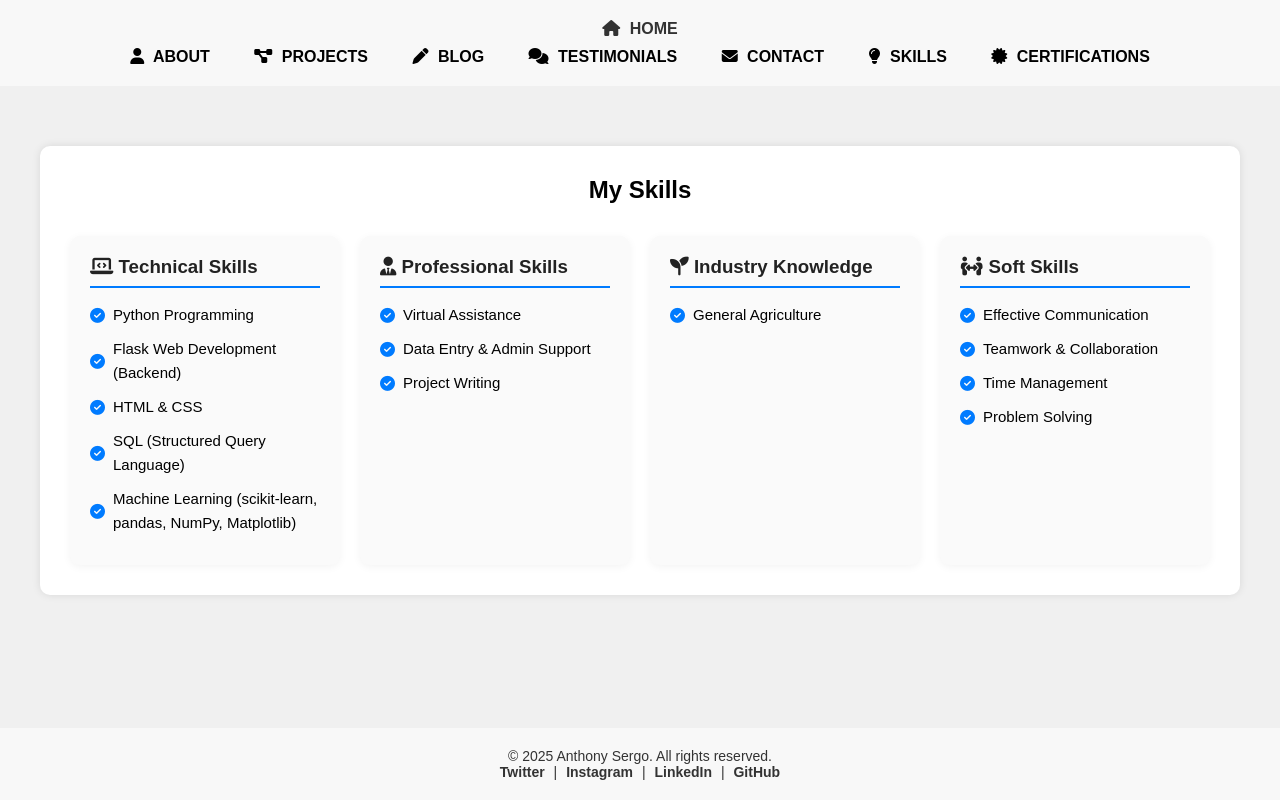
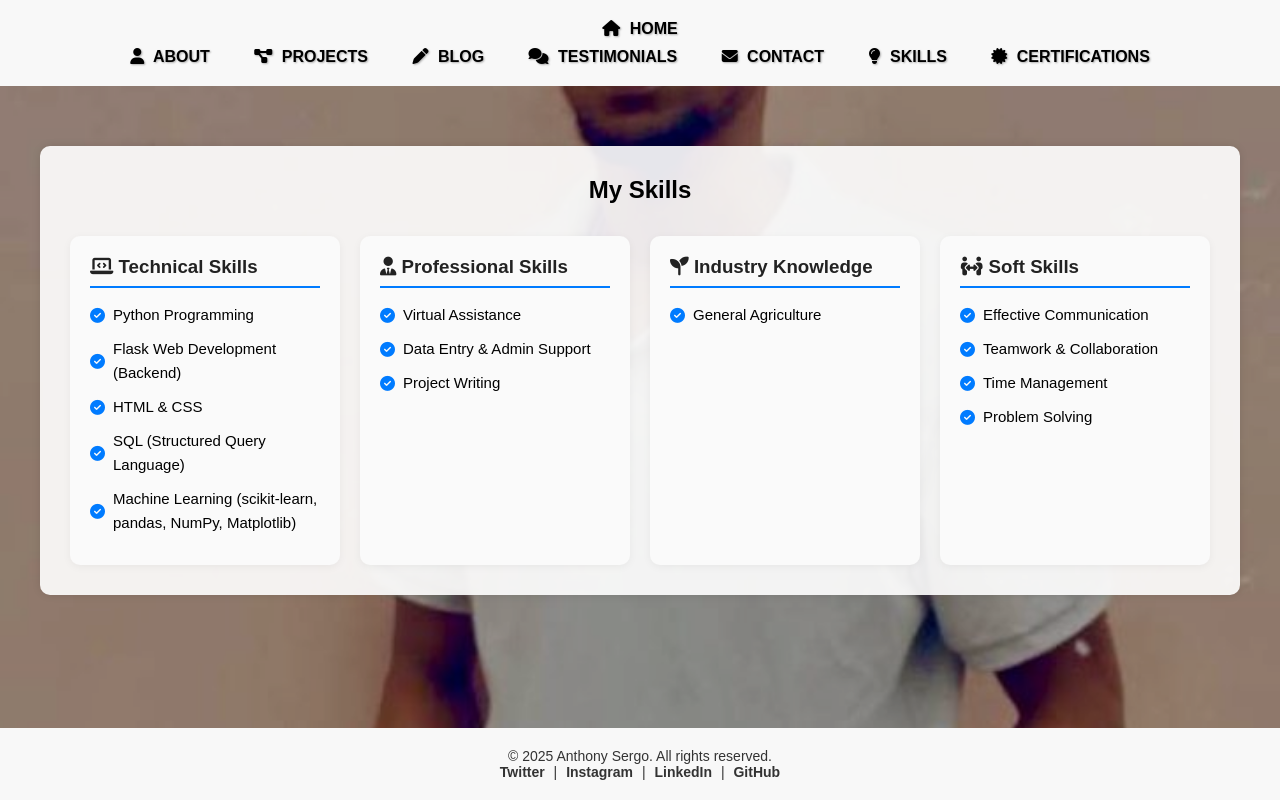
Before and after one commit to Tony-Magabush28/My-Flask-Portfolio, a Flask app: page /skills in a window 1280 px wide. Run offline with Flask 3, Linux system fonts and the light colour scheme.

Commit message:
Initail Commit

```diff
--- a/static/css/style.css
+++ b/static/css/style.css
@@ -8,15 +8,29 @@
 /* ----------------- Body Setup ----------------- */
 body {
     font-family: 'Arial', sans-serif;
-    background-color: #f0f0f0;
     min-height: 100vh;
     display: flex;
     flex-direction: column;
+    background: url("/static/images/profile.jpg") no-repeat center center fixed;
+    background-size: cover;
+    margin: 0;
+    position: relative;
+}
+
+body::before {
+    content: "";
+    position: fixed;
+    top: 0;
+    left: 0;
+    width: 100vw;
+    height: 100vh;
+    background-color: rgba(0, 0, 0, 0.3);
+    z-index: -1;
 }
 
 /* ----------------- Navigation ----------------- */
 nav {
-    background: #1507dc;
+    background: rgba(21, 7, 220, 0.9);
     padding: 20px 0;
     text-align: center;
 }
@@ -25,12 +39,15 @@ nav a {
     position: relative;
     margin: 0 15px;
     text-decoration: none;
-    color: #333;
+    color: #fff;
     font-weight: bold;
     text-transform: uppercase;
     font-size: 16px;
     padding: 5px 10px;
-    transition: color 0.3s ease;
+    transition: all 0.3s ease;
+    -webkit-font-smoothing: antialiased;
+    -moz-osx-font-smoothing: grayscale;
+    text-shadow: 1px 1px 2px rgba(0,0,0,0.3);
 }
 
 nav a::after {
@@ -54,12 +71,25 @@ nav a:hover::after {
     width: 100%;
 }
 
+nav a i {
+    margin-right: 5px;
+}
+
+/* Make the active link (Home) black without underline */
+nav a.active {
+    color: #000;
+}
+
+nav a.active::after {
+    display: none;
+}
+
 /* ----------------- Footer ----------------- */
 footer {
     margin-top: auto;
     text-align: center;
     padding: 20px;
-    background-color: #f8f8f8;
+    background-color: rgba(248, 248, 248, 0.8);
     font-size: 14px;
     color: #333;
 }
@@ -82,7 +112,6 @@ footer a:hover {
     height: 100vh;
     width: 100%;
     margin: 0;
-    background: #f0f0f0;
 }
 
 .login-box {
@@ -123,7 +152,7 @@ button[type="submit"]:hover {
     max-width: 1200px;
     margin: 60px auto;
     padding: 30px;
-    background: #fff;
+    background: rgba(255, 255, 255, 0.9);
     border-radius: 10px;
     box-shadow: 0 0 8px rgba(0,0,0,0.1);
 }
@@ -229,7 +258,3 @@ button[type="submit"]:hover {
         gap: 20px;
     }
 }
-
-nav a i {
-    margin-right: 5px;
-}
--- a/templates/base.html
+++ b/templates/base.html
@@ -102,7 +102,7 @@
     <!-- Navigation -->
 <nav>
     <div class="nav-container">
-        <a href="/"><i class="fas fa-home"></i> Home</a>
+        <a href="/" class="active"><i class="fas fa-home"></i> Home</a>
         <div id="nav-links" style="margin-top: 10px;">
             <a href="/about"><i class="fas fa-user"></i> About</a>
             <a href="/projects"><i class="fas fa-project-diagram"></i> Projects</a>
```
